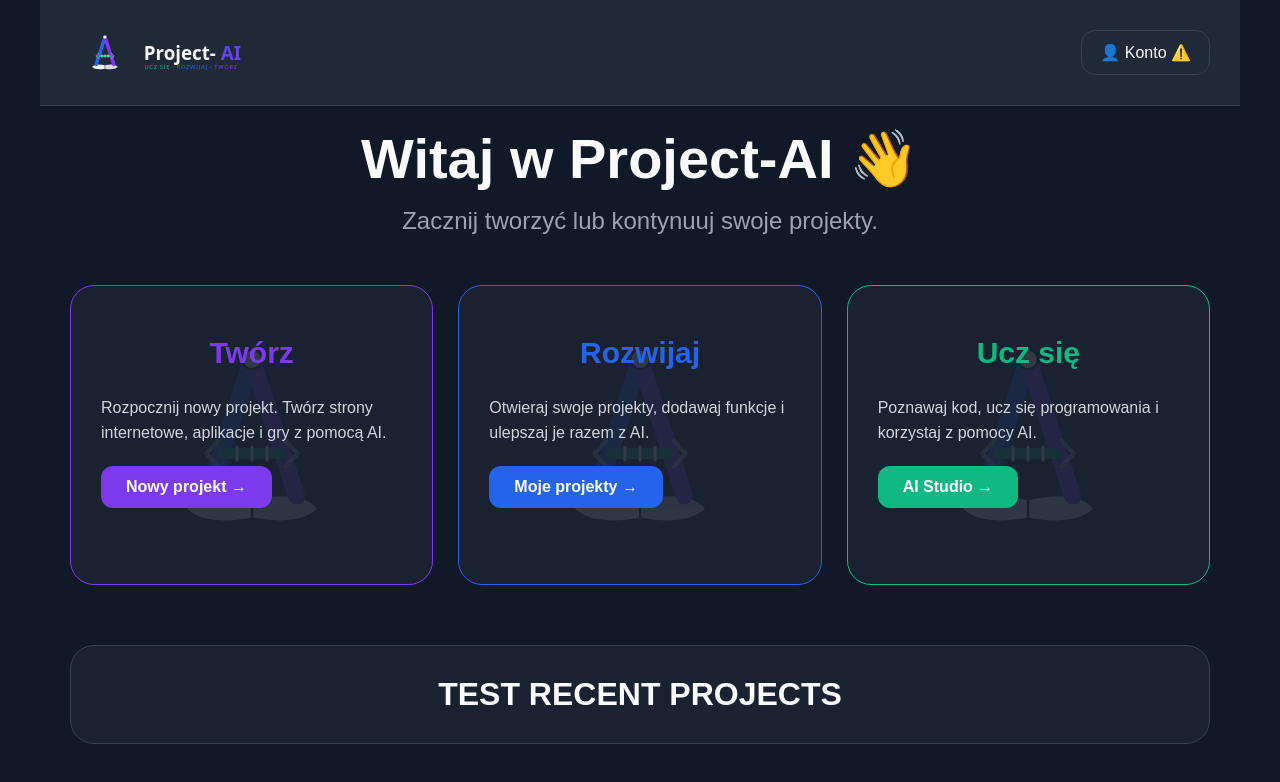
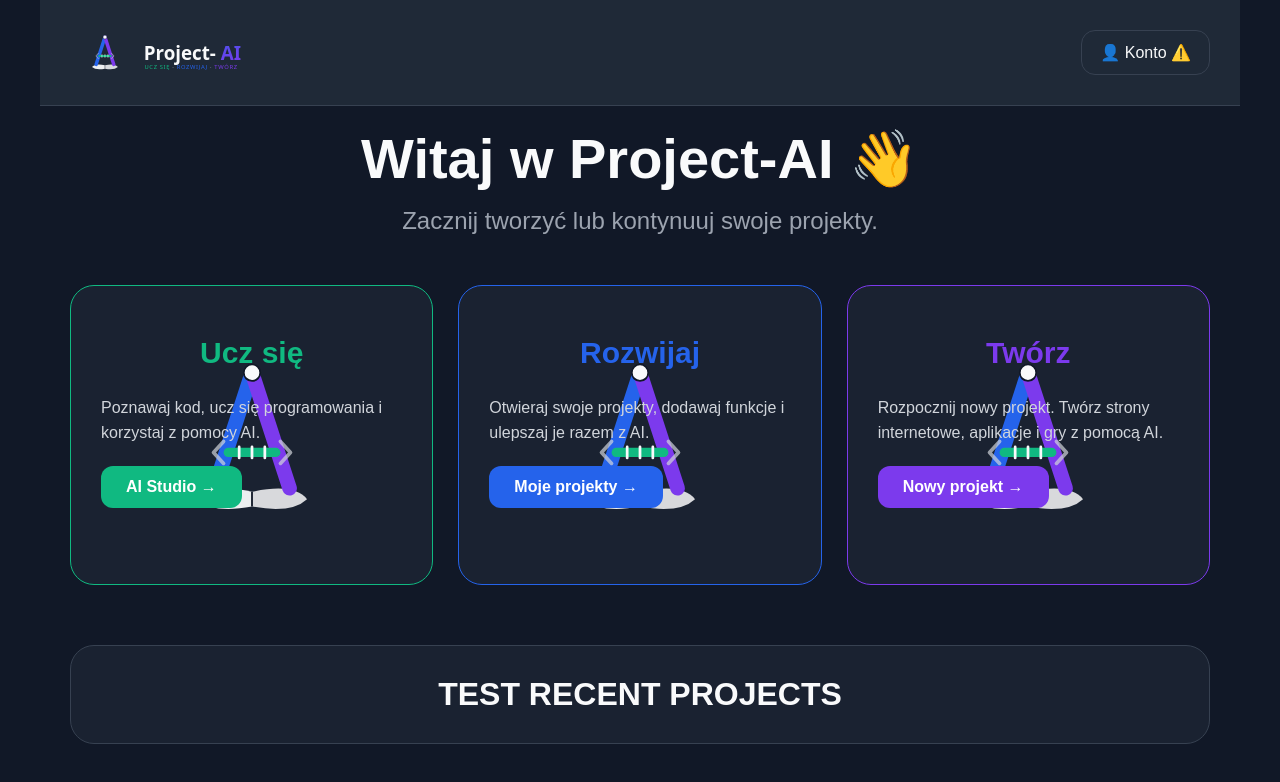
Before and after one commit to PrzemoNH/project-ai, a Next.js app: page /dashboard in a window 1280 px wide. Shown: the top 782 px of the page. Built offline with nearby package versions, Linux system fonts and the light colour scheme.

Commit message:
Update DashboardCards.tsx

```diff
--- a/components/dashboard/DashboardCards.tsx
+++ b/components/dashboard/DashboardCards.tsx
@@ -5,94 +5,103 @@ export default function DashboardCards() {
     <section className="dashboard-cards">
 
 
-      <article className="dashboard-card create">
+      {/* UCZ SIĘ */}
 
-        <div className="card-background-icon">
-          <Image
-            src="/images/logo/project-ai-icon-bg.svg"
-            alt=""
-            width={260}
-            height={260}
-          />
+      <article className="dashboard-card studio">
+
+        <Image
+          src="/images/logo/project-ai-icon-bg.svg"
+          alt=""
+          width={220}
+          height={220}
+          className="card-background-icon"
+        />
+
+        <div className="card-content">
+
+          <h2 className="learn-title">
+            Ucz się
+          </h2>
+
+          <p>
+            Poznawaj kod, ucz się
+            programowania i korzystaj
+            z pomocy AI.
+          </p>
+
+          <button className="card-button studio-button">
+            AI Studio →
+          </button>
+
         </div>
-
-
-        <h2>
-          Twórz
-        </h2>
-
-        <p>
-          Rozpocznij nowy projekt.
-          Twórz strony internetowe,
-          aplikacje i gry z pomocą AI.
-        </p>
-
-
-        <button className="card-button create-button">
-          Nowy projekt →
-        </button>
 
       </article>
 
 
 
+      {/* ROZWIJAJ */}
+
       <article className="dashboard-card projects">
 
-        <div className="card-background-icon">
-          <Image
-            src="/images/logo/project-ai-icon-bg.svg"
-            alt=""
-            width={260}
-            height={260}
-          />
+        <Image
+          src="/images/logo/project-ai-icon-bg.svg"
+          alt=""
+          width={220}
+          height={220}
+          className="card-background-icon"
+        />
+
+        <div className="card-content">
+
+          <h2 className="develop-title">
+            Rozwijaj
+          </h2>
+
+          <p>
+            Otwieraj swoje projekty,
+            dodawaj funkcje i ulepszaj
+            je razem z AI.
+          </p>
+
+          <button className="card-button projects-button">
+            Moje projekty →
+          </button>
+
         </div>
-
-
-        <h2>
-          Rozwijaj
-        </h2>
-
-        <p>
-          Otwieraj swoje projekty,
-          dodawaj funkcje i ulepszaj
-          je razem z AI.
-        </p>
-
-
-        <button className="card-button projects-button">
-          Moje projekty →
-        </button>
 
       </article>
 
 
 
-      <article className="dashboard-card studio">
+      {/* TWÓRZ */}
 
-        <div className="card-background-icon">
-          <Image
-            src="/images/logo/project-ai-icon-bg.svg"
-            alt=""
-            width={260}
-            height={260}
-          />
+      <article className="dashboard-card create">
+
+        <Image
+          src="/images/logo/project-ai-icon-bg.svg"
+          alt=""
+          width={220}
+          height={220}
+          className="card-background-icon"
+        />
+
+        <div className="card-content">
+
+          <h2 className="create-title">
+            Twórz
+          </h2>
+
+          <p>
+            Rozpocznij nowy projekt.
+            Twórz strony internetowe,
+            aplikacje i gry z pomocą AI.
+          </p>
+
+          <button className="card-button create-button">
+            Nowy projekt →
+          </button>
+
         </div>
-
-
-        <h2>
-          Ucz się
-        </h2>
-
-        <p>
-          Poznawaj kod, ucz się
-          programowania i korzystaj
-          z pomocy AI.
-        </p>
-
-
-        <button className="card-button studio-button">
-          AI Studio →
-        </button>
 
       </article>
 
```
